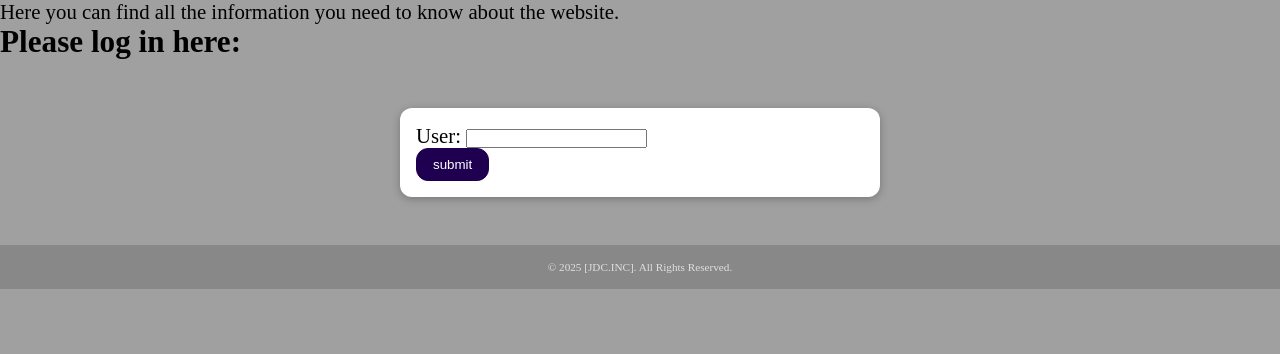
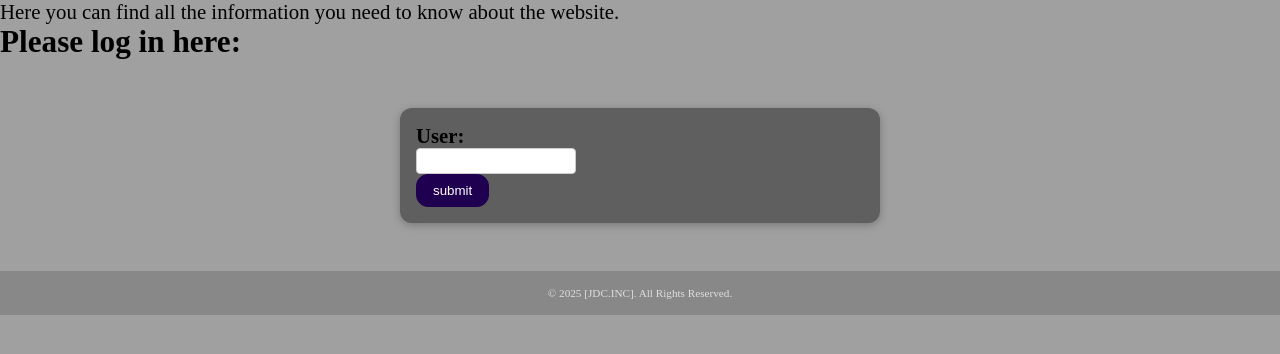
Before and after one commit to Telqu1n/Forms-in-django, a Django app: page / in a window 1280 px wide. Shown: the part 87-441 px from the top of the page. Run offline with Django 5.2, Linux system fonts and the light colour scheme; some web fonts are replaced.

Commit message:
adding more css

```diff
--- a/Noclue/static/Noclue/styles.css
+++ b/Noclue/static/Noclue/styles.css
@@ -4,7 +4,7 @@ form{
   max-width: 30rem;
   padding: 1rem;
   border-radius: 12px;
-  background-color: white;
+  background-color: rgb(95, 95, 95);
   box-shadow: 0 2px 8px rgba(0, 0, 0, 0.26);
 }
 
@@ -22,3 +22,27 @@ button:active{
   background-color: #3500d3 ;
   border-color: #3500d3 ;
 }
+
+.formDiv {
+  margin-bottom: 1rem;
+}
+
+.formDiv input{
+  font: inherit;
+  padding: 0,25rem;
+  border-radius: 4px;
+  border: 1px solid #ccc;
+  display: block;
+  width: 10rem;
+}
+
+.formDiv input:focus{
+  border-color: #1f0050;
+  outline: none;
+  background-color: #f4eeff;
+}
+
+.formDiv label{
+  font-weight: bold;
+  display: block;
+}
```
